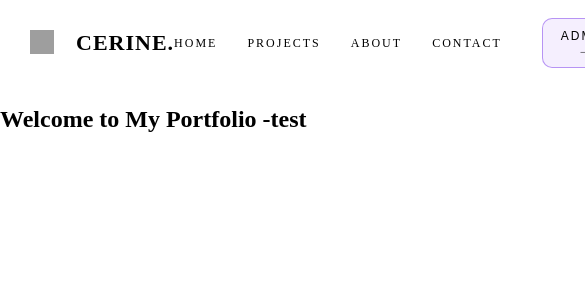
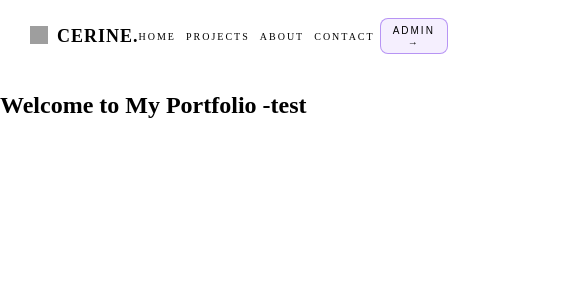
Before and after one commit to cerine0205/portfolio-system, a React (Vite) app: page / in a window 390 px wide. Shown: the top 300 px of the page, 585 px wide, since content can reach past the window. Built offline with nearby package versions, Linux system fonts and the light colour scheme; grey boxes are pictures that could not be loaded.

Commit message:
Fixed header layout for mobile responsiveness

```diff
--- a/src/component/header/Header.css
+++ b/src/component/header/Header.css
@@ -2,7 +2,6 @@
 .header {
   width: 100%;
   margin-left: calc(50% - 50vw);
-
   background: var(--color-background);
   border-bottom: 1px solid var(--color-border);
 }
@@ -12,19 +11,19 @@
   max-width: 100%;
   margin: 0 auto;
   padding: 18px 24px;
-
   display: flex;
   justify-content: space-between;
   align-items: center;
 }
 
+/* تخصيص العناصر الجانبية (يمين ويسار) */
 .left-side {
   display: flex;
   align-items: center;
   gap: 16px;
 }
 
-/* Logo */
+/* تعديل تصميم اللوقو */
 .logo h1 {
   margin: 0;
   font-size: 22px;
@@ -52,17 +51,17 @@
 .theme-icon {
   width: 24px; /* عرض الصورة */
   height: 24px; /* ارتفاع الصورة */
-  transition: all 0.3s ease; /* لتغيير اللون إذا أردت في المستقبل */
+  transition: all 0.3s ease;
 }
 
-/* Right side group */
+/* تخصيص الجزء الأيمن من الهيدر */
 .right-side {
   display: flex;
   align-items: center;
   gap: 40px;
 }
 
-/* Nav list */
+/* قائمة التنقل (Nav) */
 .nav-list {
   list-style: none;
   display: flex;
@@ -72,7 +71,7 @@
   padding: 0;
 }
 
-/* Nav items */
+/* تخصيص العناصر في القائمة */
 .nav-item,
 .nav-item-active {
   font-size: 12px;
@@ -106,19 +105,16 @@
   border-radius: 999px;
 }
 
-/* Admin button */
+/* تخصيص زر Admin */
 .admin-btn {
   padding: 10px 18px;
   border-radius: 10px;
-
   border: 1px solid rgba(123, 58, 236, 0.5);
   background: rgba(123, 58, 236, 0.08);
-
   color: var(--color-accent);
   font-size: 12px;
   letter-spacing: 2px;
   text-transform: uppercase;
-
   cursor: pointer;
   transition: all 0.2s ease;
 }
@@ -128,3 +124,45 @@
   border-color: var(--color-accent);
   color: var(--color-text-primary);
 }
+
+/* ==============================
+   Media Query للجوال
+   ============================== */
+@media (max-width: 768px) {
+  /* تعديل حجم اللوجو */
+  .logo h1 {
+    font-size: 18px;  /* تصغير حجم النص */
+  }
+
+  /* تعديل حجم الأيقونات */
+  .theme-icon {
+    width: 18px; /* تصغير الأيقونات */
+    height: 18px;
+  }
+
+  /* تعديل الزر */
+  .admin-btn {
+   padding: 6px 12px;   /* تصغير المسافة الداخلية */
+  font-size: 10px;     /* تصغير حجم النص */
+  width: auto;         /* عرض الزر يكون تلقائي بناءً على المحتوى */
+  height: auto;        /* ارتفاع الزر يتناسب مع المحتوى */
+  border-radius: 8px;
+  }
+
+  /* تعديل القائمة */
+  .nav-item, .nav-item-active {
+    font-size: 10px;  /* تصغير حجم النص في عناصر التنقل */
+  }
+
+  .nav-list {
+    gap: 10px;  /* تقليل المسافة بين العناصر */
+  }
+
+  .right-side{
+    gap: 5px;
+  }
+
+  .left-side{
+    gap: 3px;
+  }
+}
```
